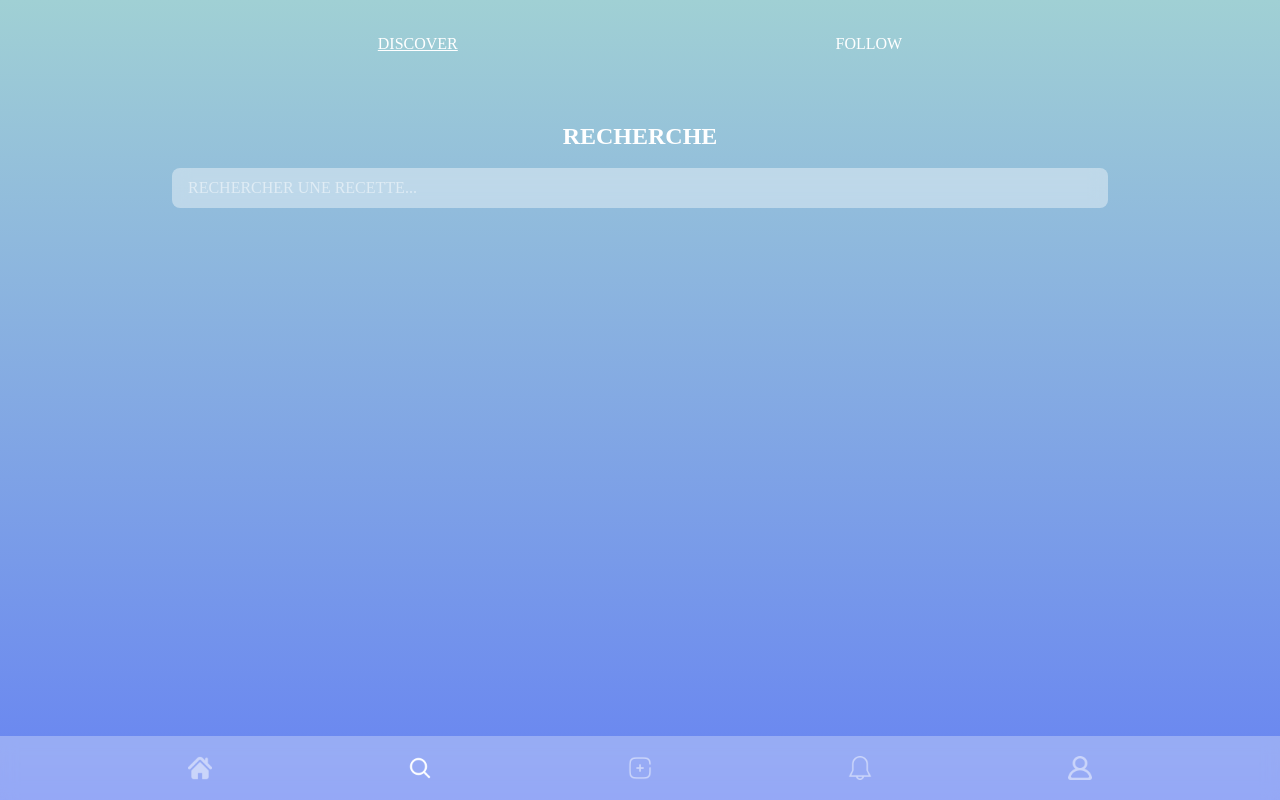
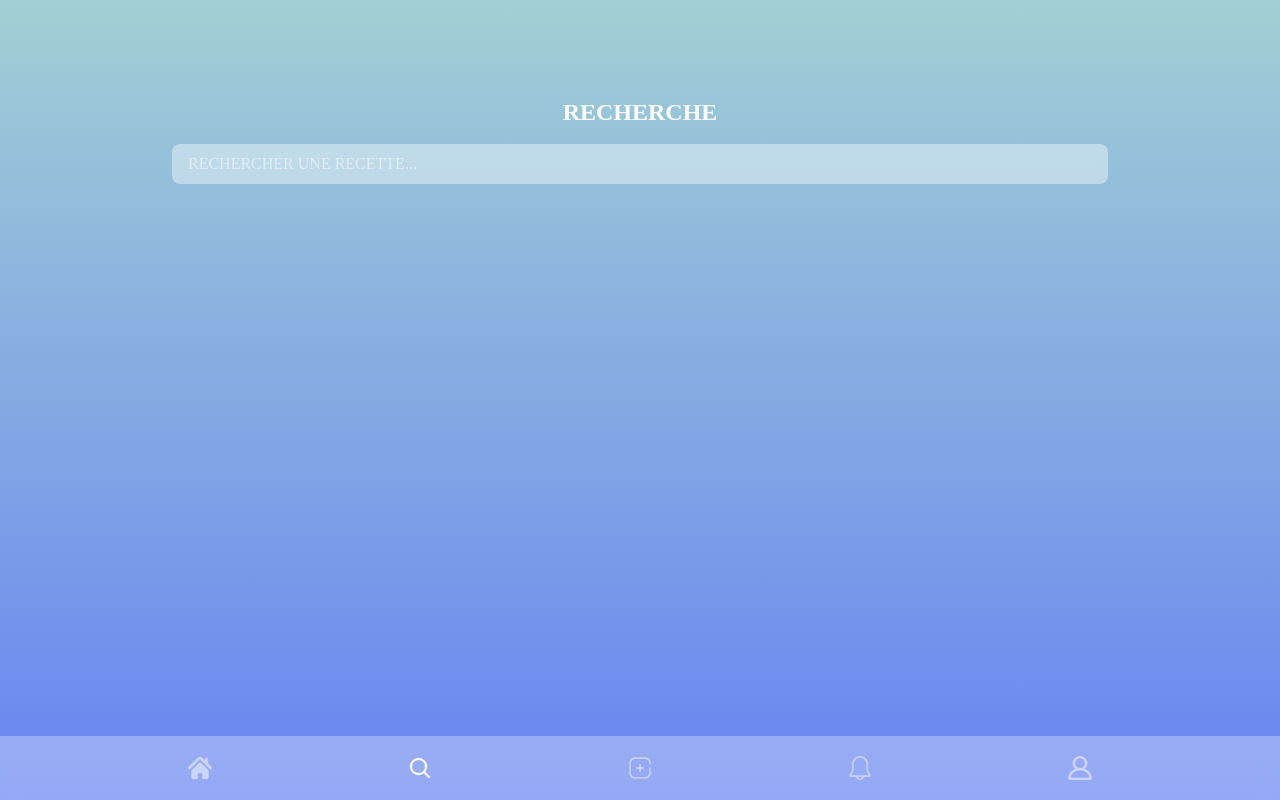
Before and after one commit to virgill-e/app-recette, a Nuxt app: page /home/search in a window 1280 px wide. Built offline with nearby package versions, Linux system fonts and the light colour scheme.

Commit message:
fix navabr

```diff
--- a/app/pages/home/add.vue
+++ b/app/pages/home/add.vue
@@ -1,6 +1,4 @@
 <template>
-    <div>
-        <NavTop />
     <div class="flex flex-col items-center justify-start my-16 gap-4 px-4">
         <h2 class="text-2xl font-bold">Ajouter une recette</h2>
         <!-- Ajoutez ici votre formulaire d'ajout de recette -->
@@ -14,5 +12,4 @@
             </button>
         </form>
     </div>
-    </div>
 </template>
--- a/app/pages/home/alerts.vue
+++ b/app/pages/home/alerts.vue
@@ -1,6 +1,4 @@
 <template>
-    <div>
-        <NavTop />
     <div class="flex flex-col items-center justify-start my-16 gap-4 px-4">
         <h2 class="text-2xl font-bold">Notifications</h2>
         <!-- Ajoutez ici vos notifications -->
@@ -13,5 +11,4 @@
             </div>
         </div>
     </div>
-    </div>
 </template>
--- a/app/pages/home/profile.vue
+++ b/app/pages/home/profile.vue
@@ -1,6 +1,4 @@
 <template>
-    <div>
-        <NavTop />
     <div class="flex flex-col items-center justify-start my-16 gap-4 px-4">
         <h2 class="text-2xl font-bold">Profil</h2>
         <!-- Ajoutez ici les informations du profil -->
@@ -14,5 +12,4 @@
             </div>
         </div>
     </div>
-    </div>
 </template>
--- a/app/pages/home/search.vue
+++ b/app/pages/home/search.vue
@@ -1,11 +1,8 @@
 <template>
-    <div>
-        <NavTop />
-        <div class="flex flex-col items-center justify-start my-16 gap-4 px-4">
-            <h2 class="text-2xl font-bold">Recherche</h2>
-            <input type="text" placeholder="Rechercher une recette..."
-                class="w-3/4 px-4 py-2 rounded-lg bg-white/40 backdrop-blur-sm" />
-            <!-- Ajoutez ici vos résultats de recherche -->
-        </div>
+    <div class="flex flex-col items-center justify-start my-16 gap-4 px-4">
+        <h2 class="text-2xl font-bold">Recherche</h2>
+        <input type="text" placeholder="Rechercher une recette..."
+            class="w-3/4 px-4 py-2 rounded-lg bg-white/40 backdrop-blur-sm" />
+        <!-- Ajoutez ici vos résultats de recherche -->
     </div>
 </template>
```
Lines whose indentation alone changed are shown as unchanged.
